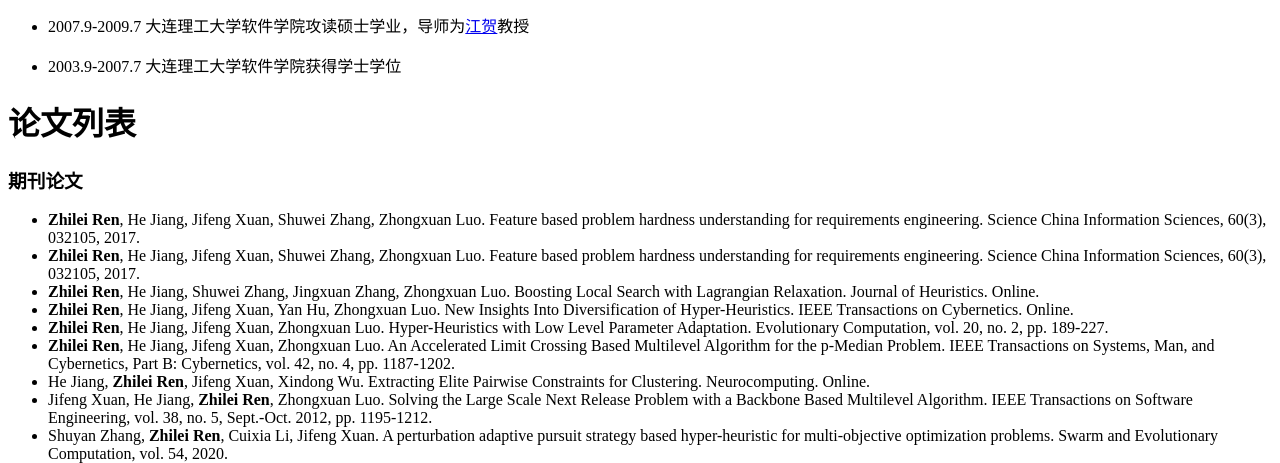
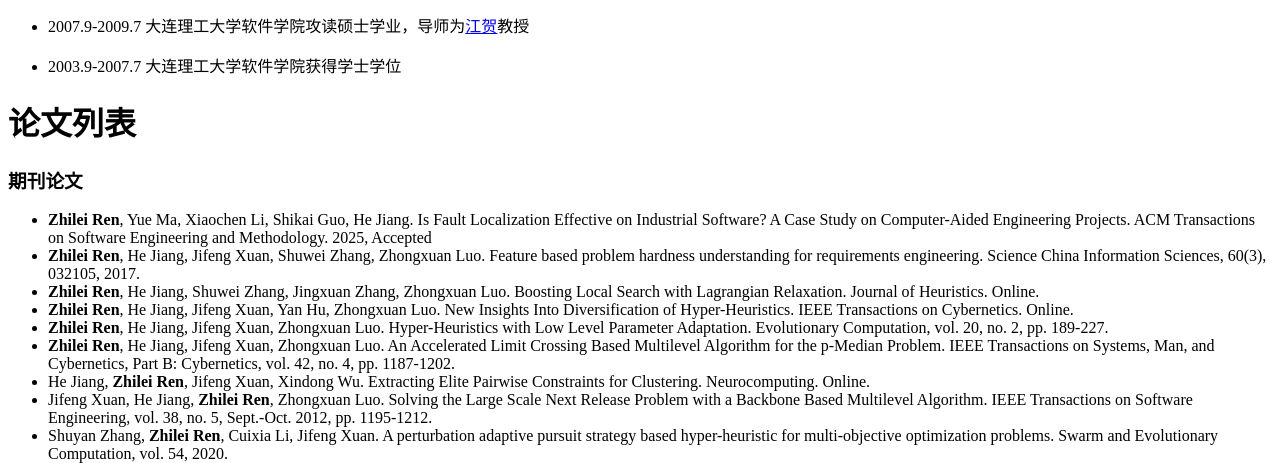
Before and after one commit to zhileiren/zhileiren.github.io, a plain HTML site: page index_chn.htm in a window 1280 px wide. Shown: the part 637-1100 px from the top of the page. Drawn offline with Linux system fonts and the light colour scheme.

Commit message:
Update index_chn.htm

```diff
--- a/index_chn.htm
+++ b/index_chn.htm
@@ -30,7 +30,7 @@
         <h3>期刊论文</h3>
 
         <ul>
-	    <li><strong>Zhilei Ren</strong>, He Jiang, Jifeng Xuan, Shuwei Zhang, Zhongxuan Luo. Feature based problem hardness understanding for requirements engineering. Science China Information Sciences, 60(3), 032105, 2017. </li>
+	    <li><strong>Zhilei Ren</strong>, Yue Ma, Xiaochen Li, Shikai Guo, He Jiang. Is Fault Localization Effective on Industrial Software? A Case Study on Computer-Aided Engineering Projects. ACM Transactions on Software Engineering and Methodology. 2025, Accepted</li>
             <li><strong>Zhilei Ren</strong>, He Jiang, Jifeng Xuan, Shuwei Zhang, Zhongxuan Luo. Feature based problem hardness understanding for requirements engineering. Science China Information Sciences, 60(3), 032105, 2017. </li>
             <li><strong>Zhilei Ren</strong>, He Jiang, Shuwei Zhang, Jingxuan Zhang, Zhongxuan Luo. Boosting Local Search with Lagrangian Relaxation. Journal of Heuristics. Online. </li>
             <li><strong>Zhilei Ren</strong>, He Jiang, Jifeng Xuan, Yan Hu, Zhongxuan Luo. New Insights Into Diversification of Hyper-Heuristics. IEEE Transactions on Cybernetics. Online. </li>
```
